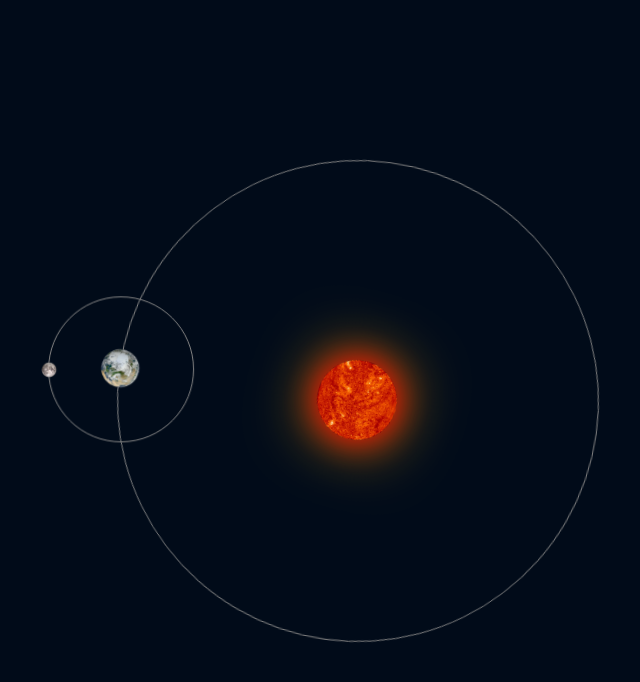
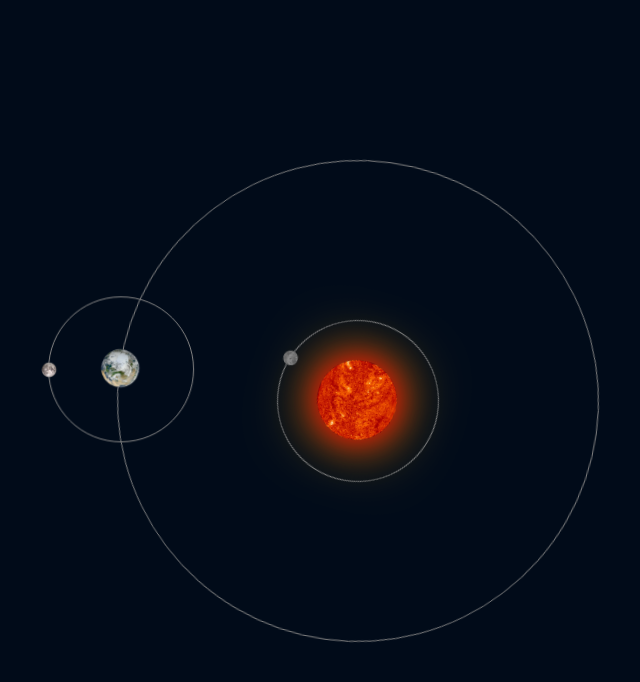
Before and after one commit to surpise/Solar-System, a React (Vite) app: page / in a window 1280 px wide. Shown: the top 682 px of the page, without its empty margins (283-923 px from the left). Built offline with nearby package versions, Linux system fonts and the light colour scheme.

Commit message:
feat: 수성 구현 #7
수성 구현
자전 애니메이션을 따로 구현

```diff
--- /dev/null
+++ b/src/scripts/components/Mercury.jsx
@@ -0,0 +1,11 @@
+import '@styles/components/Mercury.css';
+
+const Mercury = () => {
+  return (
+    <div className="mercury-orbit">
+      <div className="mercury"></div>
+    </div>
+  );
+};
+
+export default Mercury;
--- a/src/scripts/components/Sun.jsx
+++ b/src/scripts/components/Sun.jsx
@@ -1,10 +1,12 @@
 import '@styles/components/Sun.css';
 
 import Earth from '@components/Earth';
+import Mercury from '@components/Mercury';
 
 const Sun = () => {
   return (
     <div className="sun">
+      <Mercury />
       <Earth />
     </div>
   );
--- /dev/null
+++ b/src/styles/animation/Rotate.css
@@ -0,0 +1,8 @@
+@keyframes rotate {
+  0% {
+    transform: translate(-50%, -50%)rotate(0);
+  }
+  100% {
+    transform: translate(-50%, -50%) rotate(359deg);
+  }
+}
--- a/src/styles/components/Earth.css
+++ b/src/styles/components/Earth.css
@@ -1,4 +1,5 @@
 @import '../animation/Revolve.css';
+@import '../animation/Rotate.css';
 
 .earth-orbit {
   position: absolute;
@@ -17,7 +18,6 @@
 .earth {
   position: absolute;
   top: 50%;
-  transform: translate(-50%, -50%);
 
   width: 3rem;
   aspect-ratio: 1;
@@ -35,13 +35,13 @@
   background: url(../../assets/earth.png);
   background-size: 100% 100%;
 
-  animation: revolve 1s linear infinite;
+  animation: rotate 1s linear infinite;
 }
 
 .moon-orbit {
   position: absolute;
-  top:-100%;
-  left: -100%;
+  top:-150%;
+  left: -150%;
 
   width: 9rem;
   aspect-ratio: 1;
--- /dev/null
+++ b/src/styles/components/Mercury.css
@@ -0,0 +1,31 @@
+@import '../animation/Revolve.css';
+@import '../animation/Rotate.css';
+
+.mercury-orbit {
+  position: absolute;
+  top: -50%;
+  left: -50%;
+
+  width: 10rem;
+  aspect-ratio: 1;
+
+  border: solid 0.01rem gray;
+  border-radius: 50%;
+
+  animation: revolve 88s linear infinite;
+}
+
+.mercury {
+  position: absolute;
+  top: 50%;
+
+  width: 1rem;
+  aspect-ratio: 1;
+
+  border-radius: 50%;
+
+  background: url(../../assets/mercury.png);
+  background-size: 100% 100%;
+
+  animation: rotate 59s linear infinite;
+}
```
